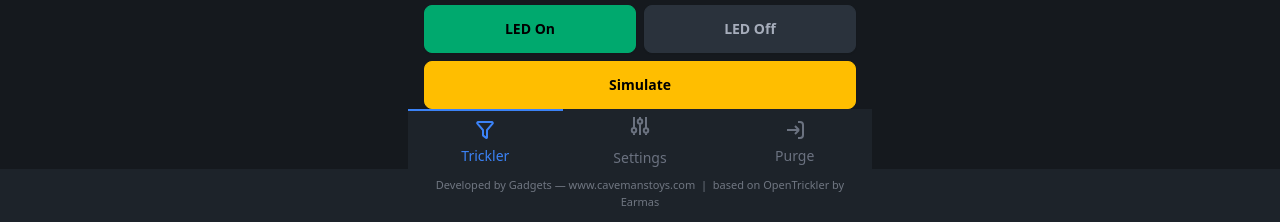
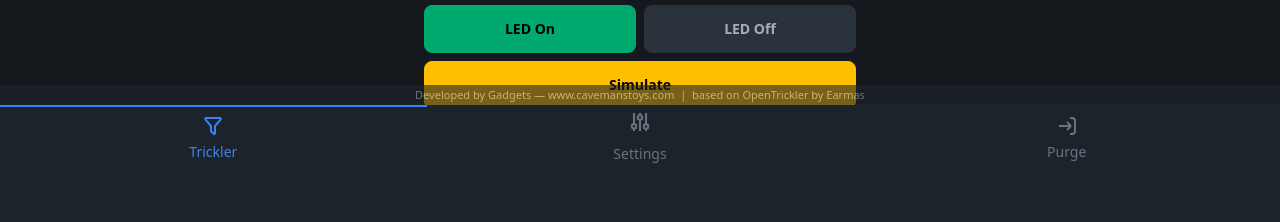
Before and after one commit to CavemansToys/OpenTrickler-GUI-Mockup, a plain HTML site: page index.html in a window 1280 px wide. Shown: the part 631-853 px from the top of the page. After the commit the page ends 812 px from the top, so only its background shows below. Drawn offline with nearby package versions, Linux system fonts and the light colour scheme.

Commit message:
Fix layout: top navbar and bottom nav both fixed, content scrolls between
- btm-nav: DaisyUI default position:fixed (always visible)
- dev-footer: fixed above bottom nav
- content area: scrolls normally with padding-bottom for fixed elements

```diff
--- a/index.html
+++ b/index.html
@@ -38,18 +38,25 @@
   .device-label { text-align: center; font-weight: bold; color: #888; padding: 12px 0 8px; font-size: 16px; }
   .wifi-dot { width:10px;height:10px;border-radius:50%;display:inline-block;background:gray; }
 
-  /* Flex sticky-footer: body is a column, content fills, nav sits at bottom */
-  #device-web {
-    display: flex;
-    flex-direction: column;
-    min-height: 100vh;
-    min-height: 100dvh;
+  /* Bottom nav: fixed at bottom (DaisyUI default), content scrolls between */
+  .container-mock {
+    padding-bottom: calc(4rem + env(safe-area-inset-bottom, 0px));
   }
-  .container-mock { flex: 1 0 auto; }
-  #device-web .btm-nav {
-    position: static !important;
-    flex-shrink: 0;
+
+  /* Dev footer sits fixed above the bottom nav */
+  .dev-footer {
+    position: fixed;
+    bottom: calc(4rem + env(safe-area-inset-bottom, 0px));
+    left: 0; right: 0;
+    text-align: center;
+    font-size: 11px;
+    opacity: 0.6;
+    padding: 2px 8px;
+    background: var(--fallback-b1, #1d232a);
+    z-index: 40;
+    pointer-events: none;
   }
+  .dev-footer a { pointer-events: auto; }
 
   /* Fix drawer menu scrolling */
   #webDrawerSlide {
@@ -63,14 +70,6 @@
   .btm-nav button { color: #6b7280; }
   .btm-nav button.active { color: #3b82f6 !important; }
   .btm-nav button.active svg, .btm-nav button.active span { color: #3b82f6 !important; }
-
-  .dev-footer {
-    text-align: center;
-    font-size: 11px;
-    opacity: 0.6;
-    padding: 4px 8px;
-  }
-  .dev-footer a { pointer-events: auto; }
 
   /* Portrait mode adjustments */
   .tft-portrait .tft-menu-grid { grid-template-columns: repeat(2, 1fr) !important; }
@@ -794,7 +793,7 @@
 <script>
 function showDevice(d, el) {
   document.querySelectorAll('[id^="device-"]').forEach(e => e.style.display = 'none');
-  document.getElementById('device-' + d).style.display = (d === 'web') ? 'flex' : 'block';
+  document.getElementById('device-' + d).style.display = (d === 'web') ? 'block' : 'block';
   document.querySelectorAll('.tabs .tab').forEach(t => t.classList.remove('tab-active'));
   el.classList.add('tab-active');
   if (d === 'lcd') lcdRender();
```
